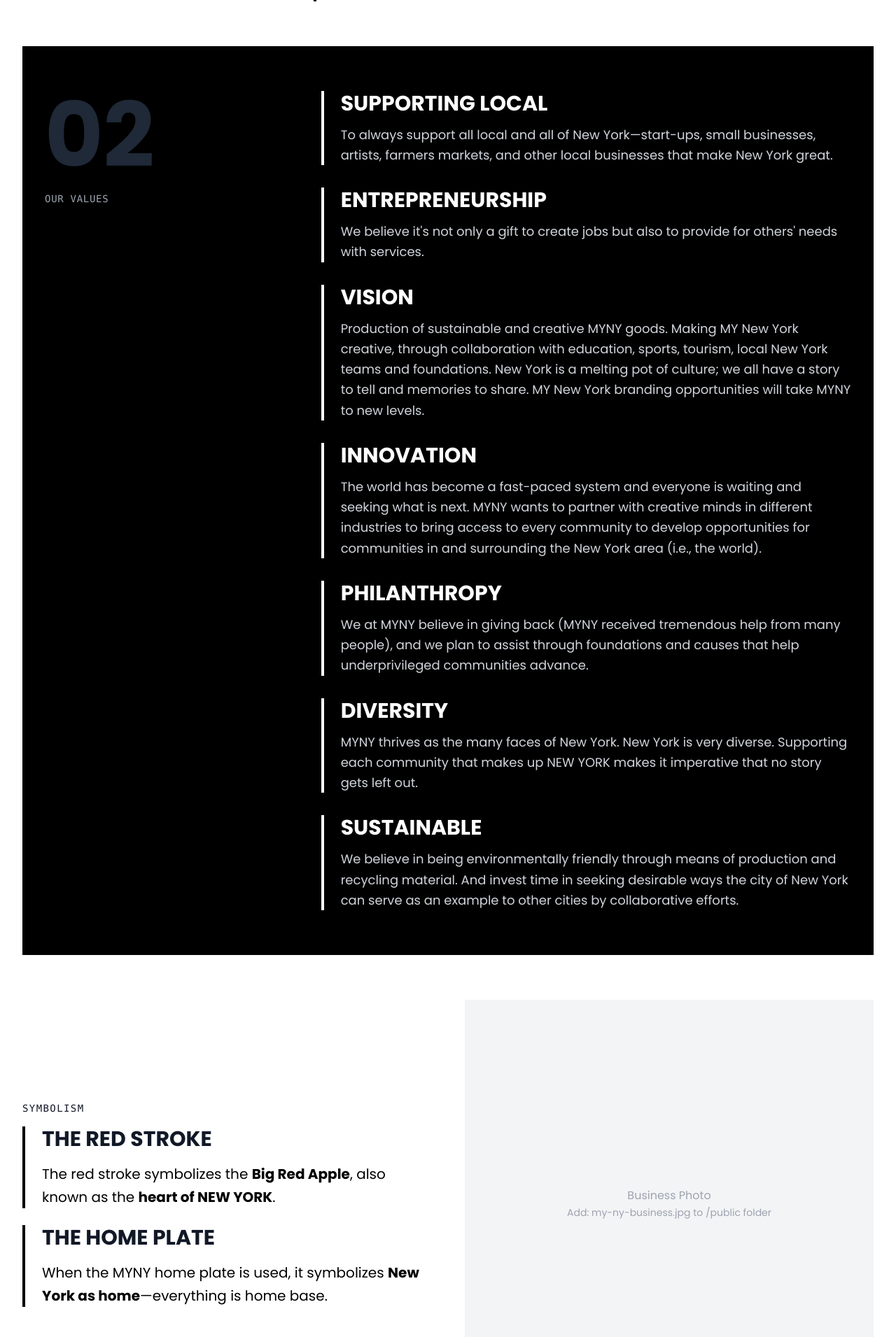
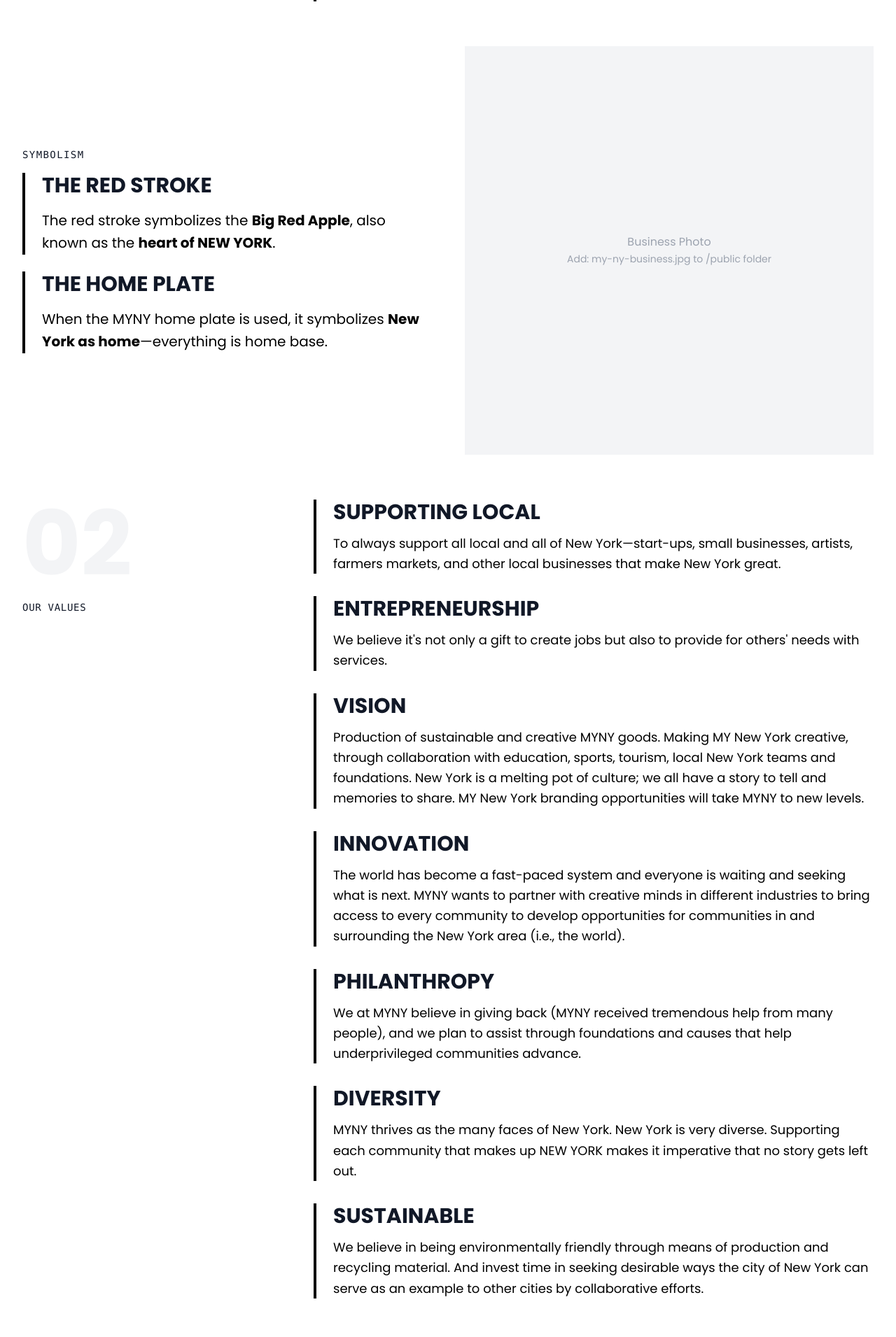
Before and after one commit to newyorkiswork/portfolio, a Next.js app: page /portfolio in a window 1280 px wide. Shown: the part 1289-3200 px from the top of the page at 70% size. Built offline with nearby package versions, Linux system fonts and the light colour scheme.

Commit message:
Reorganize MY NY Brands: Move Values to white background, add clothing gallery section

```diff
--- a/app/portfolio/page.tsx
+++ b/app/portfolio/page.tsx
@@ -74,77 +74,8 @@
             </div>
           </div>
 
-          {/* Values Section */}
-          <div className="mb-16 bg-black text-white py-16 px-8">
-            <div className="grid lg:grid-cols-12 gap-8">
-              <div className="lg:col-span-4">
-                <div className="text-[8rem] font-black leading-none text-gray-800">02</div>
-                <p className="text-sm font-mono uppercase tracking-wider mt-4 text-gray-400">Our Values</p>
-              </div>
-              <div className="lg:col-span-8">
-                <div className="space-y-8">
-                  {/* Supporting Local */}
-                  <div className="border-l-4 border-white pl-6">
-                    <h3 className="text-3xl font-black mb-3 uppercase">Supporting Local</h3>
-                    <p className="text-lg leading-relaxed text-gray-300">
-                      To always support all local and all of New York—start-ups, small businesses, artists, farmers markets, and other local businesses that make New York great.
-                    </p>
-                  </div>
-
-                  {/* Entrepreneurship */}
-                  <div className="border-l-4 border-white pl-6">
-                    <h3 className="text-3xl font-black mb-3 uppercase">Entrepreneurship</h3>
-                    <p className="text-lg leading-relaxed text-gray-300">
-                      We believe it's not only a gift to create jobs but also to provide for others' needs with services.
-                    </p>
-                  </div>
-
-                  {/* Vision */}
-                  <div className="border-l-4 border-white pl-6">
-                    <h3 className="text-3xl font-black mb-3 uppercase">Vision</h3>
-                    <p className="text-lg leading-relaxed text-gray-300">
-                      Production of sustainable and creative MYNY goods. Making MY New York creative, through collaboration with education, sports, tourism, local New York teams and foundations. New York is a melting pot of culture; we all have a story to tell and memories to share. MY New York branding opportunities will take MYNY to new levels.
-                    </p>
-                  </div>
-
-                  {/* Innovation */}
-                  <div className="border-l-4 border-white pl-6">
-                    <h3 className="text-3xl font-black mb-3 uppercase">Innovation</h3>
-                    <p className="text-lg leading-relaxed text-gray-300">
-                      The world has become a fast-paced system and everyone is waiting and seeking what is next. MYNY wants to partner with creative minds in different industries to bring access to every community to develop opportunities for communities in and surrounding the New York area (i.e., the world).
-                    </p>
-                  </div>
-
-                  {/* Philanthropy */}
-                  <div className="border-l-4 border-white pl-6">
-                    <h3 className="text-3xl font-black mb-3 uppercase">Philanthropy</h3>
-                    <p className="text-lg leading-relaxed text-gray-300">
-                      We at MYNY believe in giving back (MYNY received tremendous help from many people), and we plan to assist through foundations and causes that help underprivileged communities advance.
-                    </p>
-                  </div>
-
-                  {/* Diversity */}
-                  <div className="border-l-4 border-white pl-6">
-                    <h3 className="text-3xl font-black mb-3 uppercase">Diversity</h3>
-                    <p className="text-lg leading-relaxed text-gray-300">
-                      MYNY thrives as the many faces of New York. New York is very diverse. Supporting each community that makes up NEW YORK makes it imperative that no story gets left out.
-                    </p>
-                  </div>
-
-                  {/* Sustainable */}
-                  <div className="border-l-4 border-white pl-6">
-                    <h3 className="text-3xl font-black mb-3 uppercase">Sustainable</h3>
-                    <p className="text-lg leading-relaxed text-gray-300">
-                      We believe in being environmentally friendly through means of production and recycling material. And invest time in seeking desirable ways the city of New York can serve as an example to other cities by collaborative efforts.
-                    </p>
-                  </div>
-                </div>
-              </div>
-            </div>
-          </div>
-
           {/* Symbolism Section */}
-          <div className="grid lg:grid-cols-2 gap-12 items-center">
+          <div className="mb-16 grid lg:grid-cols-2 gap-12 items-center">
             <div>
               <div className="text-sm font-mono uppercase tracking-widest mb-4">Symbolism</div>
               <div className="space-y-6">
@@ -171,6 +102,137 @@
               </p>
               {/* <img src="/my-ny-business.jpg" alt="MY NY Brands Business" className="w-full h-full object-cover" /> */}
             </div>
+          </div>
+
+          {/* Values Section - Moved to white background */}
+          <div className="mb-16">
+            <div className="grid lg:grid-cols-12 gap-8">
+              <div className="lg:col-span-4">
+                <div className="sticky top-32">
+                  <div className="text-[8rem] font-black leading-none text-gray-100">02</div>
+                  <p className="text-sm font-mono uppercase tracking-wider mt-4">Our Values</p>
+                </div>
+              </div>
+              <div className="lg:col-span-8">
+                <div className="space-y-8">
+                  {/* Supporting Local */}
+                  <div className="border-l-4 border-black pl-6">
+                    <h3 className="text-3xl font-black mb-3 uppercase">Supporting Local</h3>
+                    <p className="text-lg leading-relaxed text-black">
+                      To always support all local and all of New York—start-ups, small businesses, artists, farmers markets, and other local businesses that make New York great.
+                    </p>
+                  </div>
+
+                  {/* Entrepreneurship */}
+                  <div className="border-l-4 border-black pl-6">
+                    <h3 className="text-3xl font-black mb-3 uppercase">Entrepreneurship</h3>
+                    <p className="text-lg leading-relaxed text-black">
+                      We believe it's not only a gift to create jobs but also to provide for others' needs with services.
+                    </p>
+                  </div>
+
+                  {/* Vision */}
+                  <div className="border-l-4 border-black pl-6">
+                    <h3 className="text-3xl font-black mb-3 uppercase">Vision</h3>
+                    <p className="text-lg leading-relaxed text-black">
+                      Production of sustainable and creative MYNY goods. Making MY New York creative, through collaboration with education, sports, tourism, local New York teams and foundations. New York is a melting pot of culture; we all have a story to tell and memories to share. MY New York branding opportunities will take MYNY to new levels.
+                    </p>
+                  </div>
+
+                  {/* Innovation */}
+                  <div className="border-l-4 border-black pl-6">
+                    <h3 className="text-3xl font-black mb-3 uppercase">Innovation</h3>
+                    <p className="text-lg leading-relaxed text-black">
+                      The world has become a fast-paced system and everyone is waiting and seeking what is next. MYNY wants to partner with creative minds in different industries to bring access to every community to develop opportunities for communities in and surrounding the New York area (i.e., the world).
+                    </p>
+                  </div>
+
+                  {/* Philanthropy */}
+                  <div className="border-l-4 border-black pl-6">
+                    <h3 className="text-3xl font-black mb-3 uppercase">Philanthropy</h3>
+                    <p className="text-lg leading-relaxed text-black">
+                      We at MYNY believe in giving back (MYNY received tremendous help from many people), and we plan to assist through foundations and causes that help underprivileged communities advance.
+                    </p>
+                  </div>
+
+                  {/* Diversity */}
+                  <div className="border-l-4 border-black pl-6">
+                    <h3 className="text-3xl font-black mb-3 uppercase">Diversity</h3>
+                    <p className="text-lg leading-relaxed text-black">
+                      MYNY thrives as the many faces of New York. New York is very diverse. Supporting each community that makes up NEW YORK makes it imperative that no story gets left out.
+                    </p>
+                  </div>
+
+                  {/* Sustainable */}
+                  <div className="border-l-4 border-black pl-6">
+                    <h3 className="text-3xl font-black mb-3 uppercase">Sustainable</h3>
+                    <p className="text-lg leading-relaxed text-black">
+                      We believe in being environmentally friendly through means of production and recycling material. And invest time in seeking desirable ways the city of New York can serve as an example to other cities by collaborative efforts.
+                    </p>
+                  </div>
+                </div>
+              </div>
+            </div>
+          </div>
+        </div>
+      </section>
+
+      {/* MY NY Brands Clothing Gallery */}
+      <section className="py-24 px-4 sm:px-6 lg:px-8 bg-black text-white">
+        <div className="max-w-7xl mx-auto">
+          <div className="mb-12">
+            <div className="text-sm font-mono uppercase tracking-widest mb-4 text-gray-400">MY NY Collection</div>
+            <h2 className="text-5xl md:text-6xl font-black mb-4 uppercase">Our Clothing</h2>
+            <p className="text-xl text-gray-300">Showcasing MY NY style and NYC energy</p>
+          </div>
+
+          {/* Clothing Gallery Grid */}
+          <div className="grid grid-cols-1 sm:grid-cols-2 lg:grid-cols-3 gap-6">
+            {/* Placeholder for clothing images */}
+            <div className="bg-gray-800 aspect-[3/4] flex items-center justify-center">
+              <p className="text-gray-400 text-center px-4 text-sm">
+                Clothing Image 1<br/>
+                <span className="text-xs">Add: myny-clothing-1.jpg to /public folder</span>
+              </p>
+            </div>
+            <div className="bg-gray-800 aspect-[3/4] flex items-center justify-center">
+              <p className="text-gray-400 text-center px-4 text-sm">
+                Clothing Image 2<br/>
+                <span className="text-xs">Add: myny-clothing-2.jpg to /public folder</span>
+              </p>
+            </div>
+            <div className="bg-gray-800 aspect-[3/4] flex items-center justify-center">
+              <p className="text-gray-400 text-center px-4 text-sm">
+                Clothing Image 3<br/>
+                <span className="text-xs">Add: myny-clothing-3.jpg to /public folder</span>
+              </p>
+            </div>
+            <div className="bg-gray-800 aspect-[3/4] flex items-center justify-center">
+              <p className="text-gray-400 text-center px-4 text-sm">
+                Clothing Image 4<br/>
+                <span className="text-xs">Add: myny-clothing-4.jpg to /public folder</span>
+              </p>
+            </div>
+            <div className="bg-gray-800 aspect-[3/4] flex items-center justify-center">
+              <p className="text-gray-400 text-center px-4 text-sm">
+                Clothing Image 5<br/>
+                <span className="text-xs">Add: myny-clothing-5.jpg to /public folder</span>
+              </p>
+            </div>
+            <div className="bg-gray-800 aspect-[3/4] flex items-center justify-center">
+              <p className="text-gray-400 text-center px-4 text-sm">
+                Clothing Image 6<br/>
+                <span className="text-xs">Add: myny-clothing-6.jpg to /public folder</span>
+              </p>
+            </div>
+          </div>
+
+          {/* Instructions */}
+          <div className="mt-12 p-6 bg-gray-900 border border-gray-700">
+            <p className="text-gray-300 text-center">
+              <strong className="text-white">Ready for your clothing images!</strong><br/>
+              Add your MYNY clothing photos to the <code className="bg-gray-800 px-2 py-1 rounded text-sm">/public</code> folder with names like <code className="bg-gray-800 px-2 py-1 rounded text-sm">myny-clothing-1.jpg</code>, <code className="bg-gray-800 px-2 py-1 rounded text-sm">myny-clothing-2.jpg</code>, etc.
+            </p>
           </div>
         </div>
       </section>
```
